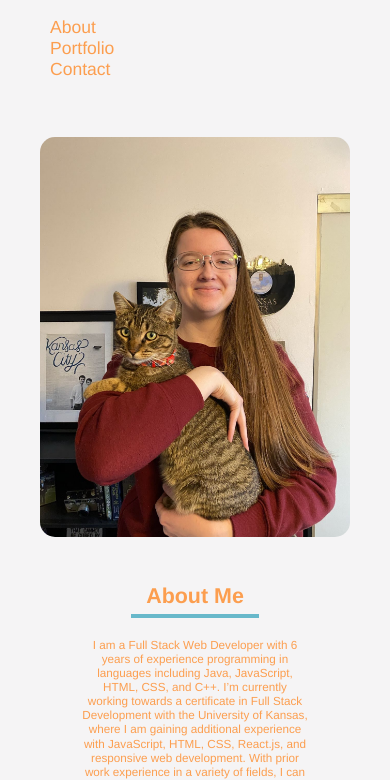
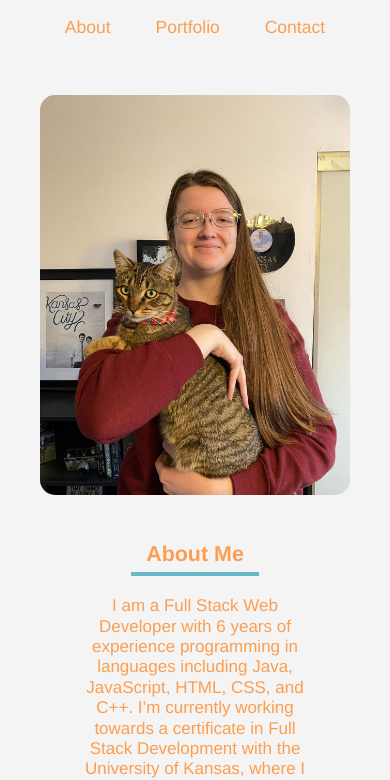
Before and after one commit to MeghanPaul/Portfolio, a plain HTML site: page index.html in a window 390 px wide. Shown: the part 59-839 px from the top of the page. Drawn offline with Linux system fonts and the light colour scheme.

Commit message:
media query nav width for better mobile layout

```diff
--- a/assets/css/style.css
+++ b/assets/css/style.css
@@ -42,7 +42,7 @@ header h1 {
 
 header nav {
     margin: 7px 0;
-    width: 22%;
+    width: 40%;
 }
 
 header nav ul {
@@ -246,6 +246,10 @@ header nav ul li a {
         font-size: 3vw;
     }
 
+    header nav {
+        width: 50%;
+    }
+
     .contact p {
         font-size: 2.3vw;
     }
@@ -278,6 +282,10 @@ header nav ul li a {
         font-size: 6vw;
         width: 60%;
         margin: 0 auto 20px auto;
+    }
+
+    header nav {
+        width: 100%;
     }
 
     header nav ul {
@@ -359,8 +367,16 @@ header nav ul li a {
         width: 70%;
     }
 
+    header nav{
+        width: 100%;
+    }
+
     header nav ul li a {
         font-size: 4.5vw;
+    }
+
+    .hero-text p{
+        font-size: 17px;
     }
 
     .main-port-card {
--- a/index.html
+++ b/index.html
@@ -38,7 +38,7 @@
             </p>
             <br>
             <p>
-                I look forward to bringing these aspects and perspectives to a quality-driven and kind team to help everyday people have a better experience on the web.
+                I look forward to bringing these skills and perspectives to a quality-driven and kind team to help everyday people have a better experience on the web.
             </p>
         </div>
         <img class="hero-img" src="./assets/images/headshot.jpg" alt="Meghan Paul holding her cat Frankie"/>
```
